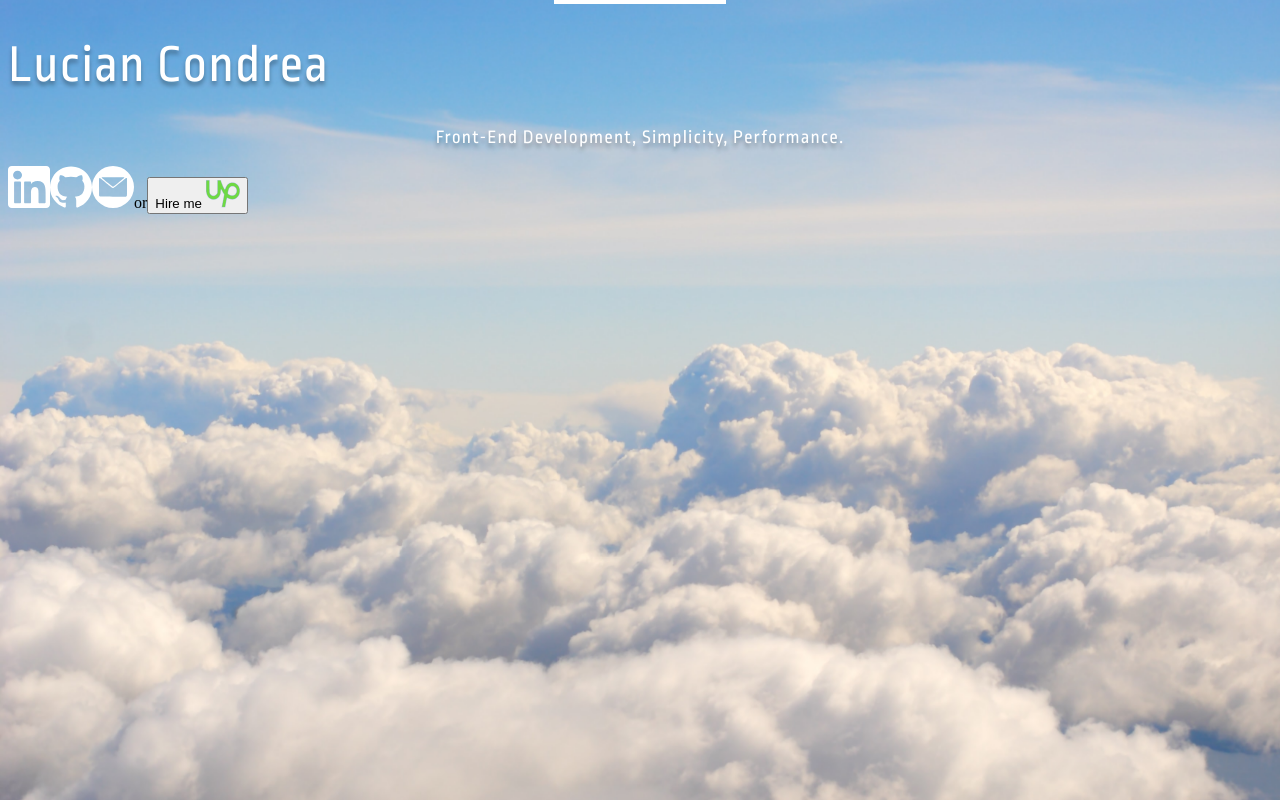
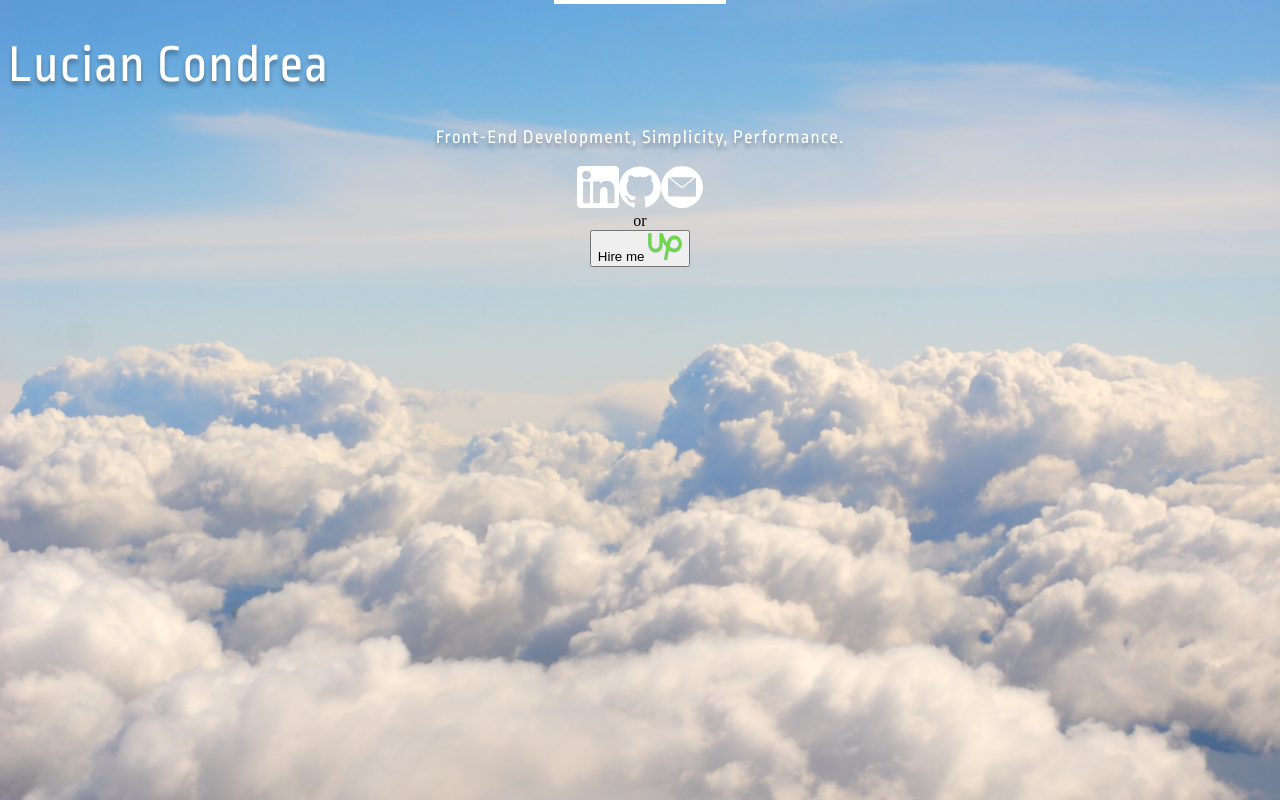
Before and after one commit to luciancic/condrea.dev, a Gatsby site: page / in a window 1280 px wide. Built offline with nearby package versions, Linux system fonts and the light colour scheme; Gatsby itself is replaced by a stand-in of ours.

Commit message:
put nav items in a flex box

```diff
--- a/src/components/Action.css
+++ b/src/components/Action.css
@@ -0,0 +1,5 @@
+nav {
+    display: flex;
+    flex-direction: column;
+    align-items: center;
+}
--- a/src/components/Action.js
+++ b/src/components/Action.js
@@ -8,6 +8,7 @@ import './Action.css'
 function Action() {
   return (
     <nav>
+      <div>
         <span>
           <img src={LinkedinIcon} height="42" alt="email" />
         </span>
@@ -17,6 +18,7 @@ function Action() {
         <span>
           <img src={EmailIcon} height="42" alt="email" />
         </span>
+      </div>
       <span>or</span>
       <button>
         Hire me <img src={UpworkIcon} />
```
Lines whose indentation alone changed are shown as unchanged.
